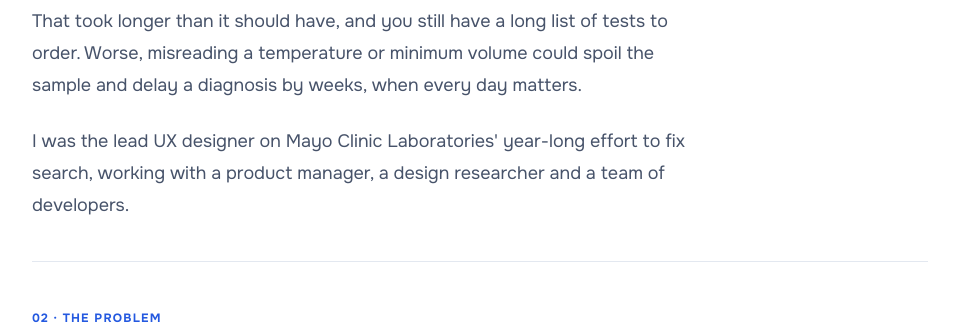
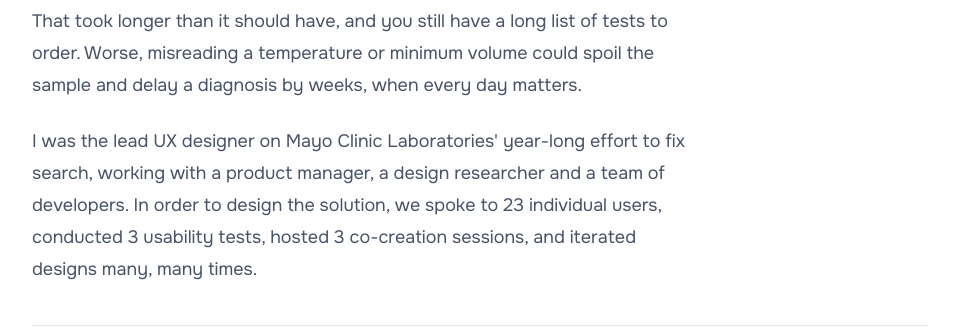
Before and after one commit to pancontostada/portfolio, a React (Vite) app: page /projects/search in a window 1280 px wide. Shown: the part 3580-3915 px from the top of the page, without its empty margins (280-1239 px from the left). Built offline with nearby package versions, Linux system fonts and the light colour scheme.

Commit message:
Describe the research behind the Search redesign at the end of section 1
Co-Authored-By: Claude Opus 5.5 <noreply@anthropic.com>

```diff
--- a/src/pages/Search.jsx
+++ b/src/pages/Search.jsx
@@ -175,7 +175,7 @@ export default function Search(){
                         <div className='story-body max-w-2xl'>
                             <p className='mt-8'>The top result for the code you typed is a PDF with a file name for a title. Nothing tells you which results are tests and which are documents. When you do find ENC2, the shipping temperature is somewhere behind six tabs of detail.</p>
                             <p>That took longer than it should have, and you still have a long list of tests to order. Worse, misreading a temperature or minimum volume could spoil the sample and delay a diagnosis by weeks, when every day matters.</p>
-                            <p className='mb-0'>I was the lead UX designer on Mayo Clinic Laboratories' year-long effort to fix search, working with a product manager, a design researcher and a team of developers.</p>
+                            <p className='mb-0'>I was the lead UX designer on Mayo Clinic Laboratories' year-long effort to fix search, working with a product manager, a design researcher and a team of developers. In order to design the solution, we spoke to 23 individual users, conducted 3 usability tests, hosted 3 co-creation sessions, and iterated designs many, many times.</p>
                         </div>
                     </Beat>
                 </section>
```
